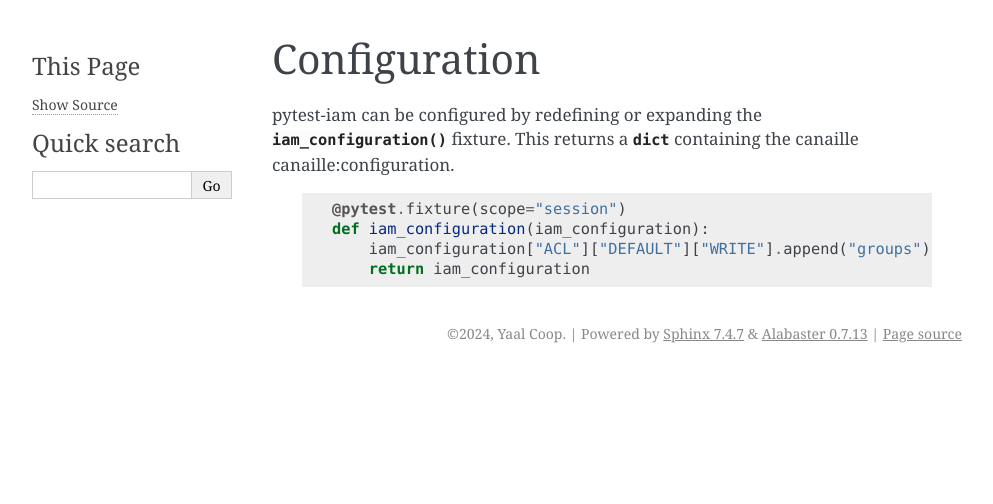
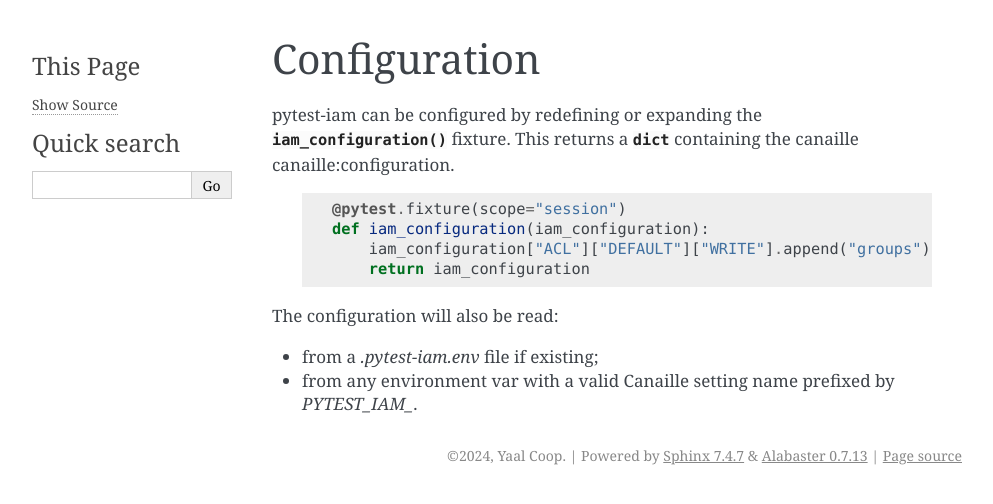
Before and after one commit to pytest-dev/pytest-iam, a Sphinx documentation site: the page built from doc/configuration.rst, in a window 1280 px wide. Shown: the top 504 px of the page, without its empty margins (148-1141 px from the left). Built offline with Sphinx 7.4.7, drawn with Linux system fonts in a browser that asks for light colours.

Commit message:
feat: read configuration from environment vars and custom dotenv file

```diff
--- a/doc/configuration.rst
+++ b/doc/configuration.rst
@@ -10,3 +10,8 @@
     def iam_configuration(iam_configuration):
         iam_configuration["ACL"]["DEFAULT"]["WRITE"].append("groups")
         return iam_configuration
+
+The configuration will also be read:
+
+- from a `.pytest-iam.env` file if existing;
+- from any environment var with a valid Canaille setting name prefixed by `PYTEST_IAM_`.
--- a/pytest_iam/__init__.py
+++ b/pytest_iam/__init__.py
@@ -184,7 +184,9 @@
     thread."""
 
     port = portpicker.pick_unused_port()
-    app = create_app(config=iam_configuration)
+    app = create_app(
+        config=iam_configuration, env_file=".pytest-iam.env", env_prefix="PYTEST_IAM_"
+    )
     server = Server(app, port)
 
     server_thread = threading.Thread(target=server.httpd.serve_forever)
```
Also changed, not shown: CHANGELOG.md (+5 -0 lines).
